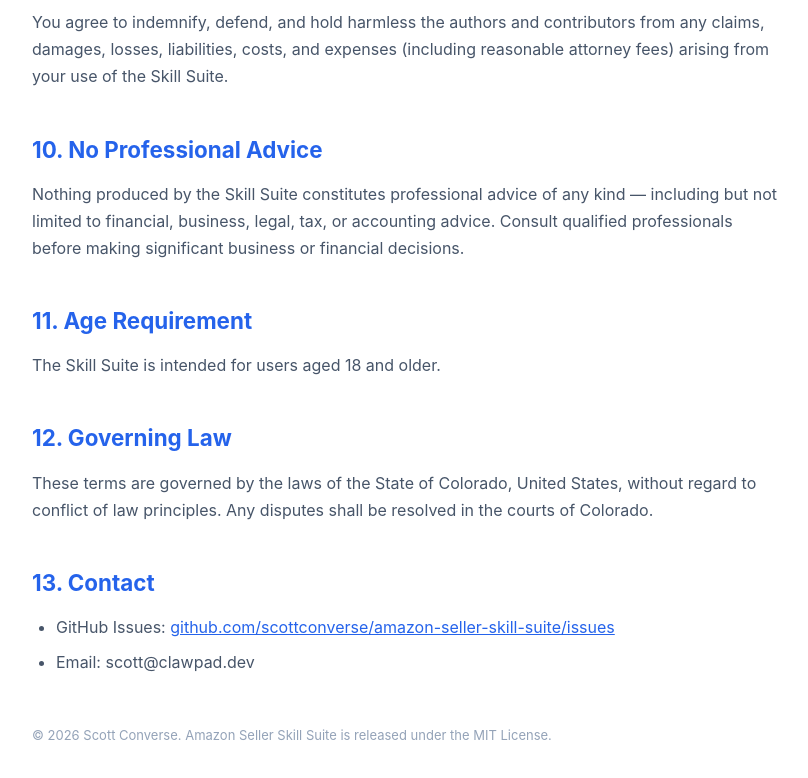
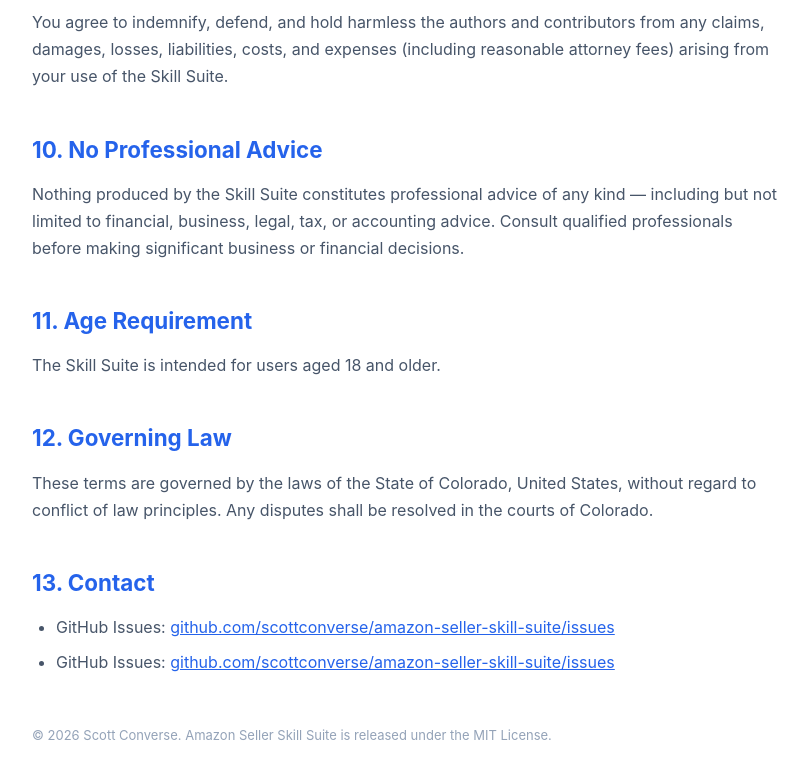
Before and after one commit to scottconverse/amazon-seller-skill-suite, a plain HTML site: page docs/terms.html in a window 1280 px wide. Shown: the part 3146-3924 px from the top of the page, without its empty margins (232-1040 px from the left). Drawn offline with Linux system fonts and the light colour scheme.

Commit message:
Replace fake contact email with GitHub Issues link

```diff
--- a/docs/terms.html
+++ b/docs/terms.html
@@ -112,7 +112,7 @@
     <h2>13. Contact</h2>
     <ul>
       <li>GitHub Issues: <a href="https://github.com/scottconverse/amazon-seller-skill-suite/issues">github.com/scottconverse/amazon-seller-skill-suite/issues</a></li>
-      <li>Email: scott@clawpad.dev</li>
+      <li>GitHub Issues: <a href="https://github.com/scottconverse/amazon-seller-skill-suite/issues">github.com/scottconverse/amazon-seller-skill-suite/issues</a></li>
     </ul>
 
     <p style="margin-top:48px;color:#94a3b8;font-size:13px;">&copy; 2026 Scott Converse. Amazon Seller Skill Suite is released under the MIT License.</p>
```
